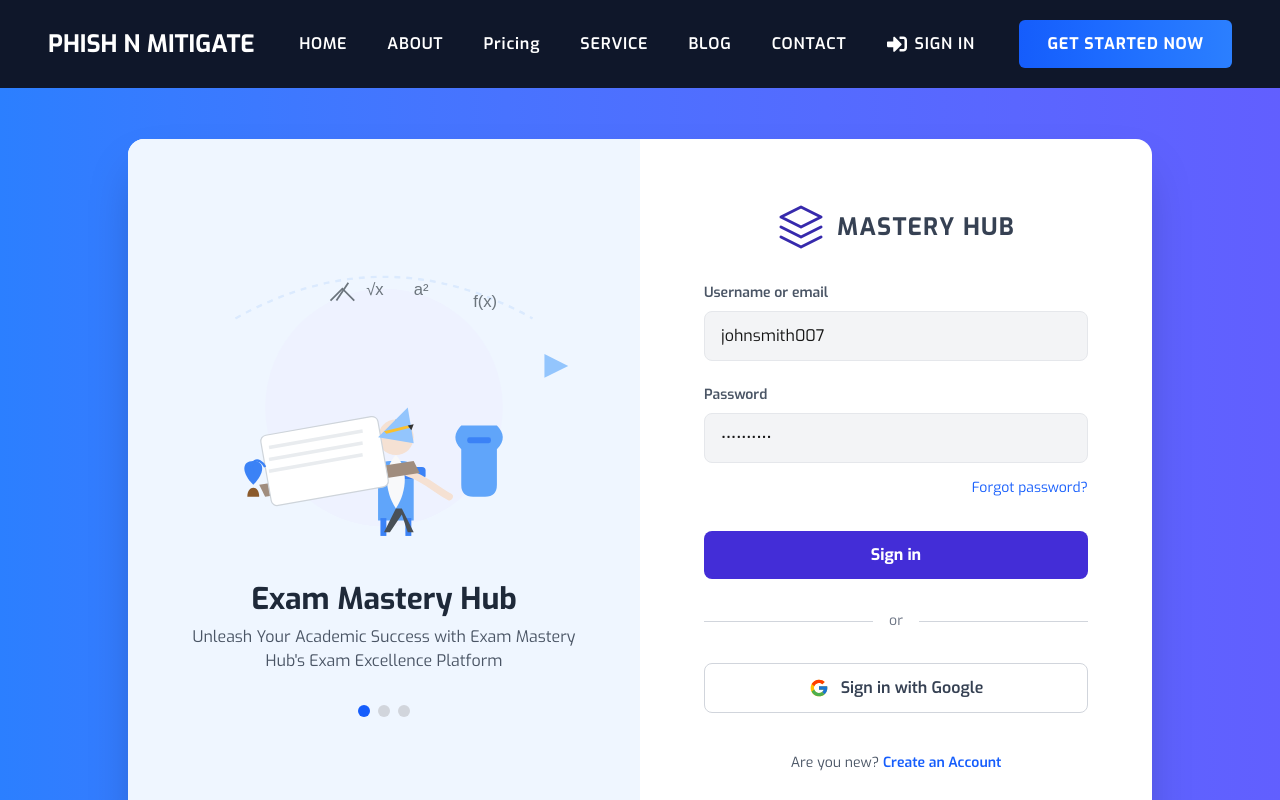
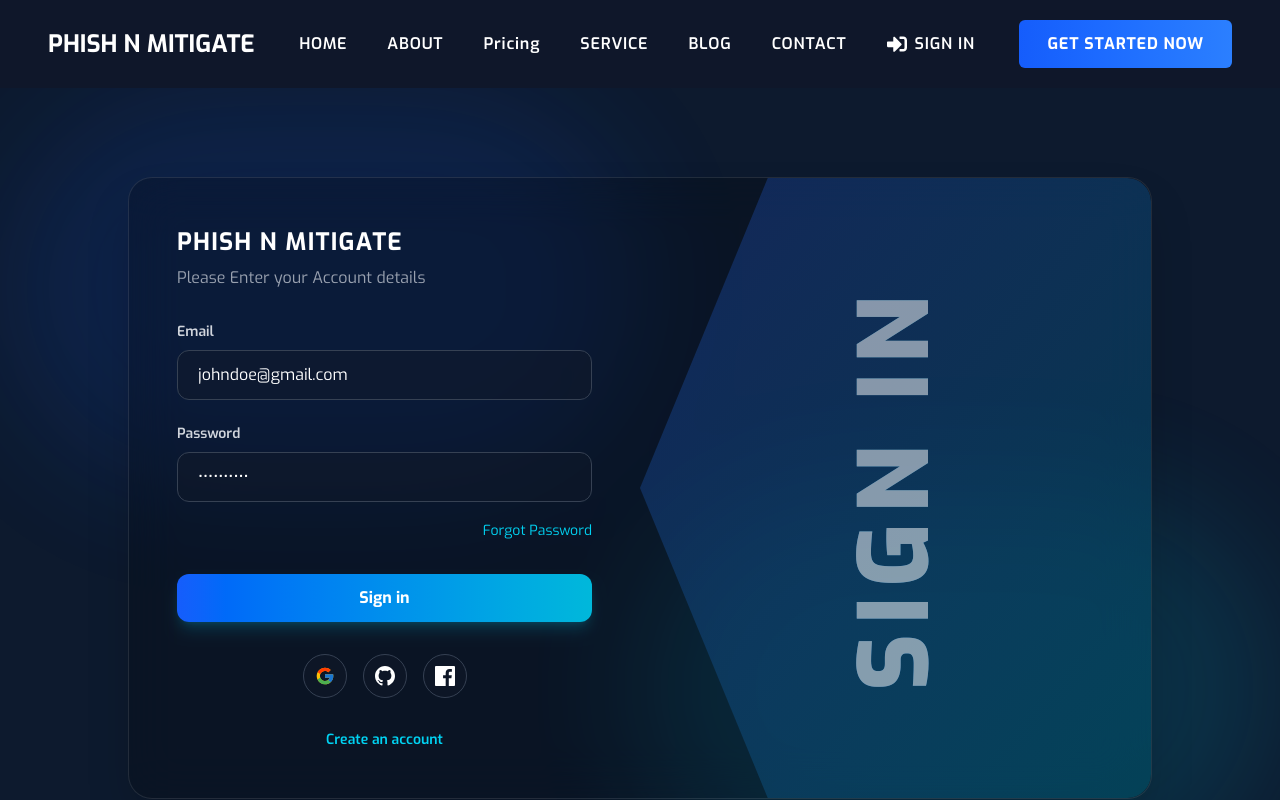
Before and after one commit to Mr-vji/-PHISH-N-MITIGATE, a Next.js app: page /login in a window 1280 px wide. Shown: the top 800 px of the page. Built offline with nearby package versions, Linux system fonts and the light colour scheme.

Commit message:
Describe what you changed

```diff
--- a/src/app/login/page.jsx
+++ b/src/app/login/page.jsx
@@ -1,28 +1,9 @@
 import React from "react";
 
-// --- SVG Icons & Illustrations ---
-
-const MasteryHubLogo = () => (
-   <svg
-      width="48"
-      height="48"
-      viewBox="0 0 24 24"
-      fill="none"
-      xmlns="http://www.w3.org/2000/svg"
-      className="text-indigo-800"
-   >
-      <path
-         d="M12 2L2 7l10 5 10-5-10-5zM2 17l10 5 10-5M2 12l10 5 10-5"
-         stroke="currentColor"
-         strokeWidth="1.5"
-         strokeLinecap="round"
-         strokeLinejoin="round"
-      />
-   </svg>
-);
+// --- SVG Icons ---
 
 const GoogleIcon = () => (
-   <svg className="w-5 h-5 mr-3" viewBox="0 0 48 48" xmlns="http://www.w3.org/2000/svg">
+   <svg className="w-5 h-5" viewBox="0 0 48 48" xmlns="http://www.w3.org/2000/svg">
       <path
          fill="#FFC107"
          d="M43.611 20.083H42V20H24v8h11.303c-1.649 4.657-6.08 8-11.303 8c-6.627 0-12-5.373-12-12s5.373-12 12-12c3.059 0 5.842 1.154 7.961 3.039l5.657-5.657C34.046 6.053 29.268 4 24 4C12.955 4 4 12.955 4 24s8.955 20 20 20s20-8.955 20-20c0-1.341-.138-2.65-.389-3.917z"
@@ -42,157 +23,62 @@
    </svg>
 );
 
-const ExamIllustration = () => (
-   <svg viewBox="0 0 350 250" xmlns="http://www.w3.org/2000/svg">
-      <g fill="none" fillRule="evenodd">
-         {/* Background elements */}
-         <circle cx="175" cy="125" r="100" fill="#eef2ff" />
-         <path d="M50 50 Q 175 -20 300 50" stroke="#dbeafe" strokeWidth="2" strokeDasharray="5,5" />
-         <path d="M310 80 L 330 90 L 310 100 Z" fill="#93c5fd" />
-         <text x="250" y="40" fontFamily="Arial, sans-serif" fontSize="14" fill="#6c757d">
-            f(x)
-         </text>
-         <text x="200" y="30" fontFamily="Arial, sans-serif" fontSize="14" fill="#6c757d">
-            a²
-         </text>
-         <path d="M130 35 L140 25 L150 35" stroke="#6c757d" strokeWidth="1.5" />
-         <line x1="135" y1="35" x2="145" y2="20" stroke="#6c757d" strokeWidth="1.5" />
-         <text x="160" y="30" fontFamily="Arial, sans-serif" fontSize="14" fill="#6c757d">
-            √x
-         </text>
+const GithubIcon = () => (
+   <svg
+      className="w-5 h-5"
+      fill="currentColor"
+      viewBox="0 0 24 24"
+      xmlns="http://www.w3.org/2000/svg"
+   >
+      <path d="M12 0c-6.626 0-12 5.373-12 12 0 5.302 3.438 9.8 8.207 11.387.599.111.793-.261.793-.577v-2.234c-3.338.726-4.033-1.416-4.033-1.416-.546-1.387-1.333-1.756-1.333-1.756-1.089-.745.083-.729.083-.729 1.205.084 1.839 1.237 1.839 1.237 1.07 1.834 2.807 1.304 3.492.997.107-.775.418-1.305.762-1.604-2.665-.305-5.467-1.334-5.467-5.931 0-1.311.469-2.381 1.236-3.221-.124-.303-.535-1.524.117-3.176 0 0 1.008-.322 3.301 1.23.957-.266 1.983-.399 3.003-.404 1.02.005 2.047.138 3.006.404 2.291-1.552 3.297-1.23 3.297-1.23.653 1.653.242 2.874.118 3.176.77.84 1.235 1.911 1.235 3.221 0 4.609-2.807 5.624-5.479 5.921.43.372.823 1.102.823 2.222v3.293c0 .319.192.694.801.576C20.565 21.795 24 17.3 24 12c0-6.627-5.373-12-12-12z" />
+   </svg>
+);
 
-         {/* Student and Desk */}
-         <g transform="translate(130, 100)">
-            {/* Chair */}
-            <path
-               d="M40 80 L 40 120 L 70 120 L 70 80 Q 70 70 60 70 L 50 70 Q 40 70 40 80"
-               fill="#60a5fa"
-            />
-            <rect x="42" y="118" width="5" height="15" fill="#3b82f6" />
-            <rect x="63" y="118" width="5" height="15" fill="#3b82f6" />
-            <rect x="30" y="75" width="50" height="10" rx="3" fill="#3b82f6" />
-
-            {/* Person */}
-            <circle cx="55" cy="50" r="15" fill="#f5e1d3" />
-            <path d="M55 35 L 50 45 L 60 45 Z" fill="#333" />
-            <path d="M55 65 C 45 75, 45 95, 55 110 C 65 95, 65 75, 55 65" fill="#f8f9fa" />
-            <path
-               d="M55 110 L 45 130 L 50 130 L 60 115 L 65 130 L 70 130 L 60 110"
-               fill="#495057"
-            />
-            {/* Arm */}
-            <path
-               d="M65 80 C 80 85, 90 95, 100 100"
-               stroke="#f5e1d3"
-               strokeWidth="6"
-               strokeLinecap="round"
-            />
-         </g>
-
-         {/* Desk and papers */}
-         <path d="M70 190 L 200 170 L 205 180 L 75 200 Z" fill="#a08d7e" />
-         <rect
-            x="75"
-            y="140"
-            width="100"
-            height="60"
-            rx="5"
-            ry="5"
-            fill="#ffffff"
-            stroke="#ced4da"
-            transform="rotate(-10 125 170)"
-         />
-         <rect
-            x="80"
-            y="150"
-            width="80"
-            height="3"
-            fill="#e9ecef"
-            transform="rotate(-10 120 165)"
-         />
-         <rect
-            x="80"
-            y="160"
-            width="80"
-            height="3"
-            fill="#e9ecef"
-            transform="rotate(-10 120 175)"
-         />
-         <rect
-            x="80"
-            y="170"
-            width="80"
-            height="3"
-            fill="#e9ecef"
-            transform="rotate(-10 120 185)"
-         />
-         <path d="M170 150 L 200 155 L 195 125 Z" fill="#93c5fd" />
-
-         {/* Pencil */}
-         <path d="M175 145 l 20 -5 l 2 2 l -20 5 Z" fill="#fbc02d" />
-         <path d="M195 140 l 5 -1 l -2 5 Z" fill="#333" />
-
-         {/* Backpack */}
-         <path
-            d="M240 160 Q 230 150 240 140 L 270 140 Q 280 150 270 160 L 270 190 Q 270 200 260 200 L 250 200 Q 240 200 240 190 Z"
-            fill="#60a5fa"
-         />
-         <rect x="245" y="150" width="20" height="5" rx="2" fill="#3b82f6" />
-
-         {/* Plant */}
-         <path d="M60 200 C 60 190, 70 190, 70 200 Z" fill="#8b5a2b" />
-         <path d="M65 190 C 55 180, 55 170, 65 170 C 75 170, 75 180, 65 190" fill="#3b82f6" />
-         <path d="M65 180 C 60 170, 70 165, 75 175" stroke="#3b82f6" strokeWidth="2" />
-      </g>
+const FacebookIcon = () => (
+   <svg
+      className="w-5 h-5"
+      fill="currentColor"
+      viewBox="0 0 24 24"
+      xmlns="http://www.w3.org/2000/svg"
+   >
+      <path d="M22.675 0h-21.35C.589 0 0 .589 0 1.325v21.35C0 23.41.589 24 1.325 24H12.82v-9.29h-3.128v-3.622h3.128V8.413c0-3.1 1.893-4.788 4.659-4.788 1.325 0 2.463.099 2.795.143v3.24l-1.918.001c-1.504 0-1.795.715-1.795 1.763v2.313h3.587l-.467 3.622h-3.12V24h6.116c.732 0 1.325-.59 1.325-1.325V1.325C24 .589 23.411 0 22.675 0z" />
    </svg>
 );
 
 function Login() {
    return (
-      <div className="bg-gradient-to-r from-blue-500 to-indigo-500 min-h-screen flex items-center justify-center p-4">
-         <div className="w-full max-w-5xl bg-white shadow-2xl rounded-2xl flex overflow-hidden">
-            {/* Left Side: Illustration and Branding */}
-            <div className="hidden lg:flex flex-col items-center justify-center w-1/2 bg-blue-50 p-12 text-center">
-               <ExamIllustration />
-               <h1 className="text-3xl font-bold text-gray-800 mt-6">Exam Mastery Hub</h1>
-               <p className="text-gray-600 mt-2 max-w-sm">
-                  Unleash Your Academic Success with Exam Mastery Hub's Exam Excellence Platform
-               </p>
-               <div className="flex space-x-2 mt-8">
-                  <div className="w-3 h-3 bg-blue-600 rounded-full"></div>
-                  <div className="w-3 h-3 bg-gray-300 rounded-full"></div>
-                  <div className="w-3 h-3 bg-gray-300 rounded-full"></div>
-               </div>
-            </div>
+      <div className="bg-[#0d1a2e] min-h-screen flex items-center justify-center p-4 relative overflow-hidden font-sans">
+         {/* Background Glows */}
+         <div className="absolute top-0 left-0 w-1/2 h-1/2 bg-blue-600/30 rounded-full filter blur-3xl opacity-40 animate-pulse"></div>
+         <div className="absolute bottom-0 right-0 w-1/2 h-1/2 bg-cyan-400/30 rounded-full filter blur-3xl opacity-40 animate-pulse delay-2000"></div>
 
-            {/* Right Side: Login Form */}
-            <div className="w-full lg:w-1/2 p-8 md:p-16 flex flex-col justify-center">
-               <div className="flex items-center justify-center mb-8">
-                  <MasteryHubLogo />
-                  <h2 className="text-2xl font-bold text-gray-700 ml-3 tracking-wider">
-                     MASTERY HUB
-                  </h2>
-               </div>
+         <div className="w-full max-w-5xl bg-black/20 backdrop-blur-xl shadow-2xl rounded-3xl flex overflow-hidden z-10 border border-white/10">
+            {/* Left Side: Login Form */}
+            <div className="w-full lg:w-1/2 p-8 sm:p-12 flex flex-col justify-center">
+               <h1 className="text-2xl font-bold text-white mb-2 tracking-wider">
+                  PHISH N MITIGATE
+               </h1>
+               <p className="text-gray-400 mb-8">Please Enter your Account details</p>
 
                <form>
-                  <div>
+                  <div className="mb-6">
                      <label
-                        className="text-sm font-semibold text-gray-600 mb-2 block"
-                        htmlFor="username"
+                        className="text-sm font-semibold text-gray-300 mb-2 block"
+                        htmlFor="email"
                      >
-                        Username or email
+                        Email
                      </label>
                      <input
-                        type="text"
-                        id="username"
-                        defaultValue="johnsmith007"
-                        className="w-full px-4 py-3 rounded-lg bg-gray-100 border border-gray-200 focus:outline-none focus:ring-2 focus:ring-blue-500 focus:bg-white transition"
+                        type="email"
+                        id="email"
+                        defaultValue="johndoe@gmail.com"
+                        className="w-full px-5 py-3 rounded-xl bg-gray-900/50 border border-gray-700 text-white placeholder-gray-500 focus:outline-none focus:ring-2 focus:ring-cyan-400 focus:border-cyan-400 transition"
                      />
                   </div>
 
-                  <div className="mt-6">
+                  <div>
                      <label
-                        className="text-sm font-semibold text-gray-600 mb-2 block"
+                        className="text-sm font-semibold text-gray-300 mb-2 block"
                         htmlFor="password"
                      >
                         Password
@@ -201,41 +87,55 @@
                         type="password"
                         id="password"
                         defaultValue="••••••••••"
-                        className="w-full px-4 py-3 rounded-lg bg-gray-100 border border-gray-200 focus:outline-none focus:ring-2 focus:ring-blue-500 focus:bg-white transition"
+                        className="w-full px-5 py-3 rounded-xl bg-gray-900/50 border border-gray-700 text-white placeholder-gray-500 focus:outline-none focus:ring-2 focus:ring-cyan-400 focus:border-cyan-400 transition"
                      />
                   </div>
 
-                  <div className="text-right mt-3">
-                     <a href="#" className="text-sm text-blue-600 hover:underline">
-                        Forgot password?
+                  <div className="text-right mt-4">
+                     <a href="#" className="text-sm text-cyan-400 hover:underline">
+                        Forgot Password
                      </a>
                   </div>
 
                   <button
                      type="submit"
-                     className="w-full bg-indigo-700 text-white font-bold py-3 px-4 rounded-lg mt-8 hover:bg-indigo-800 transition-colors"
+                     className="w-full bg-gradient-to-r from-blue-600 to-cyan-500 text-white font-bold py-3 px-4 rounded-xl mt-8 hover:opacity-90 shadow-lg shadow-cyan-500/20 transition-all duration-300 transform hover:scale-105"
                   >
                      Sign in
                   </button>
                </form>
 
-               <div className="flex items-center my-8">
-                  <hr className="w-full border-gray-300" />
-                  <span className="px-4 text-gray-500 text-sm">or</span>
-                  <hr className="w-full border-gray-300" />
+               <div className="flex items-center justify-center space-x-4 my-8">
+                  <button className="w-11 h-11 flex items-center justify-center bg-gray-900/50 border border-gray-700 text-white rounded-full hover:bg-gray-800 transition-colors">
+                     <GoogleIcon />
+                  </button>
+                  <button className="w-11 h-11 flex items-center justify-center bg-gray-900/50 border border-gray-700 text-white rounded-full hover:bg-gray-800 transition-colors">
+                     <GithubIcon />
+                  </button>
+                  <button className="w-11 h-11 flex items-center justify-center bg-gray-900/50 border border-gray-700 text-white rounded-full hover:bg-gray-800 transition-colors">
+                     <FacebookIcon />
+                  </button>
                </div>
 
-               <button className="w-full flex items-center justify-center bg-white border border-gray-300 text-gray-700 font-semibold py-3 px-4 rounded-lg hover:bg-gray-100 transition-colors">
-                  <GoogleIcon />
-                  Sign in with Google
-               </button>
-
-               <p className="text-center text-sm text-gray-600 mt-10">
-                  Are you new?{" "}
-                  <a href="#" className="text-blue-600 font-semibold hover:underline">
-                     Create an Account
+               <p className="text-center text-sm text-gray-400">
+                  <a href="#" className="text-cyan-400 font-semibold hover:underline">
+                     Create an account
                   </a>
                </p>
+            </div>
+
+            {/* Right Side: Title */}
+            <div
+               className="hidden lg:flex w-1/2 p-10 bg-gradient-to-br from-blue-900/50 to-cyan-800/50 rounded-r-3xl relative items-center justify-center"
+               style={{
+                  borderTopRightRadius: "1.5rem",
+                  borderBottomRightRadius: "1.5rem",
+                  clipPath: "polygon(25% 0, 100% 0, 100% 100%, 25% 100%, 0 50%)",
+               }}
+            >
+               <h1 className="text-8xl font-black text-white uppercase transform -rotate-90 tracking-widest bg-clip-text text-transparent bg-gradient-to-r from-blue-400 to-cyan-300 opacity-50">
+                  Sign In
+               </h1>
             </div>
          </div>
       </div>
```
